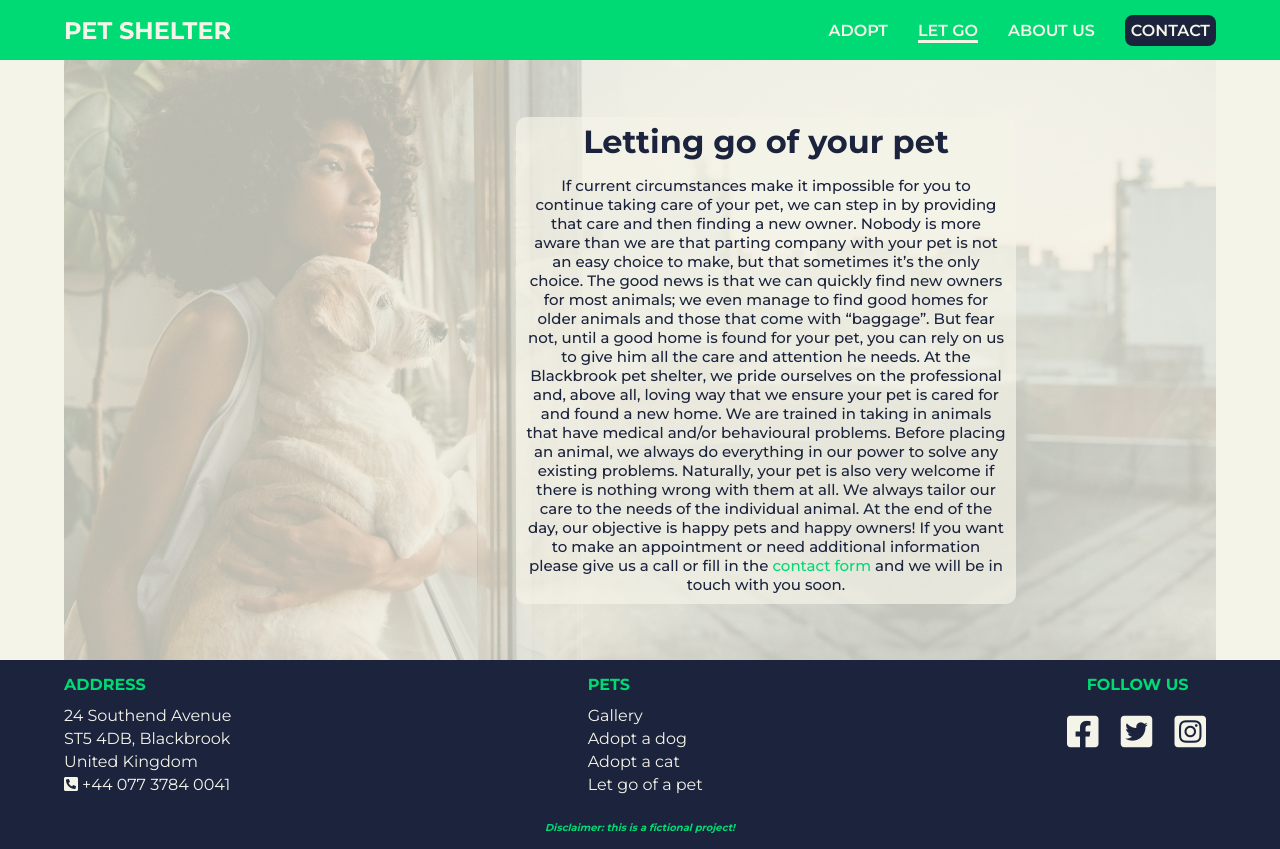
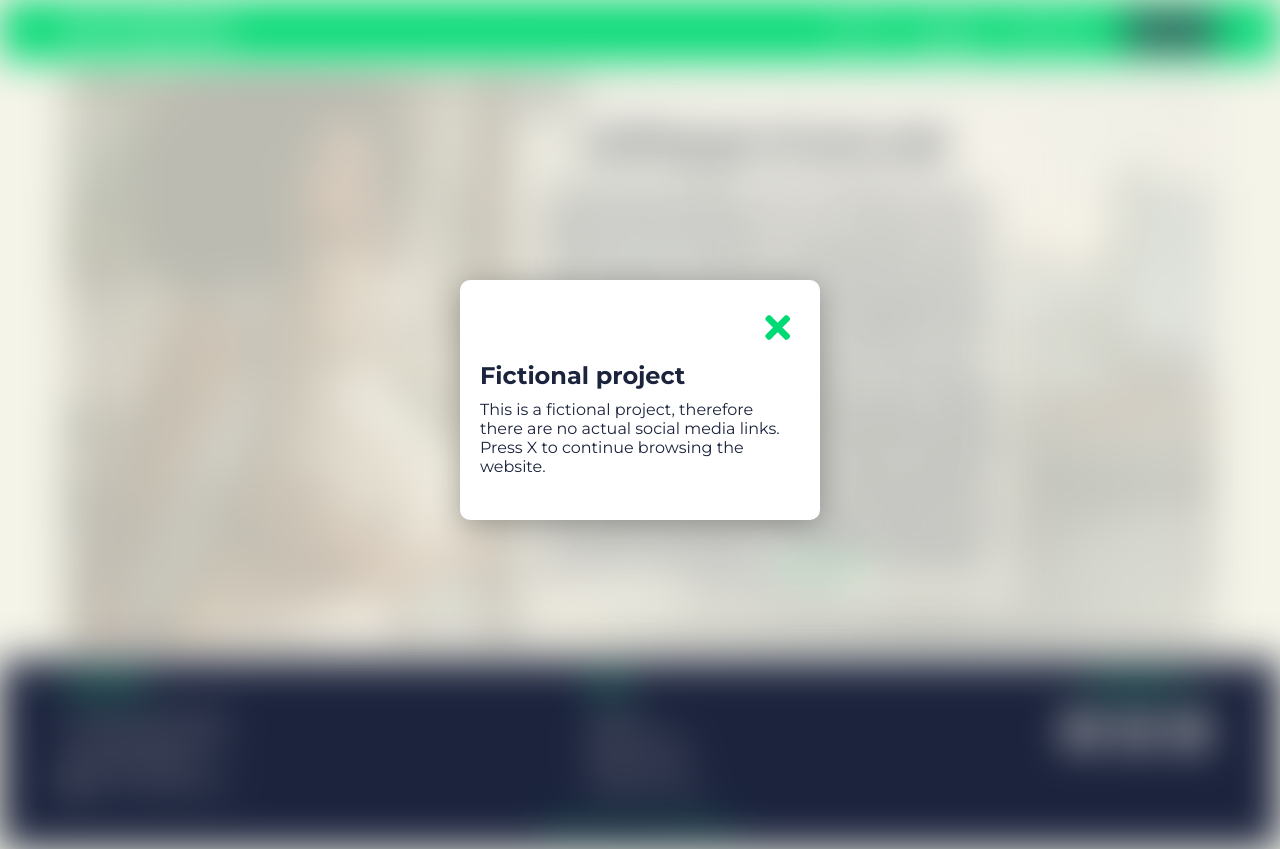
Before and after one commit to Code-Institute-Submissions/pet-shelter-project, a plain HTML site: page let-go.html in a window 1280 px wide. Both pictures are taken after a click on the link 1083 px from the left and 739 px from the top of the page. Drawn offline with Linux system fonts and the light colour scheme.

Commit message:
feat: added footer social popup modal to the let go page

```diff
--- a/let-go.html
+++ b/let-go.html
@@ -8,7 +8,7 @@
     <title>Pet shelter - Let go</title>
 </head>
 <body>
-    <div class="nav-container">
+    <div class="nav-container" id="nav-blur">
         <nav>
             <a class="logo-nav" href="index.html">
                 <h1 id="logo">Pet shelter</h1>
@@ -21,7 +21,7 @@
             </ul>
         </nav>
     </div>
-    <main>
+    <main id="main-blur">
         <div class="main-container-let-go">
             <div class="let-go-page-part-one">
                 <h1>Letting go of your pet</h1>
@@ -29,7 +29,7 @@
                 </p>
             </div>
     </main>
-    <footer>
+    <footer id="footer-blur">
         <div class="footer-container">
             <div class="footer-left">
                 <div class="footer-left-header">Address</div>
@@ -51,13 +51,31 @@
             <div class="footer-right">
                 <div class="footer-right-header">Follow us</div>
                 <div class="footer-right-content">
-                    <a href="#" target="_blank"><i class="fab fa-facebook-square"></i></a>
-                    <a href="#" target="_blank"><i class="fab fa-twitter-square"></i></a>
-                    <a href="#" target="_blank"><i class="fab fa-instagram-square"></i></a>
+                    <a onclick="toggle()"><i class="fab fa-facebook-square"></i></a>
+                    <a onclick="toggle()"><i class="fab fa-twitter-square"></i></a>
+                    <a onclick="toggle()"><i class="fab fa-instagram-square"></i></a>
                 </div>
             </div>
         </div>
         <div class="footer-disclaimer">Disclaimer: this is a fictional project!</div>
     </footer>
 </body>
+<!-- popup modal textbox --- credits #x --- https://www.youtube.com/watch?v=snhpoxtLugU -->
+<div id="popup">
+    <a onclick="toggle()"><i class="fas fa-times"></i></a>
+    <h2>Fictional project</h2>
+    <p>This is a fictional project, therefore there are no actual social media links. Press X to continue browsing the website.</p>
+</div>
+<script type="text/javascript">
+    function toggle(){
+        var blur = document.getElementById('nav-blur');
+        blur.classList.toggle('active')
+        var blur = document.getElementById('main-blur');
+        blur.classList.toggle('active')
+        var blur = document.getElementById('footer-blur');
+        blur.classList.toggle('active')
+        var popup = document.getElementById('popup');
+        popup.classList.toggle('active')
+    }
+</script>
 </html>
```
